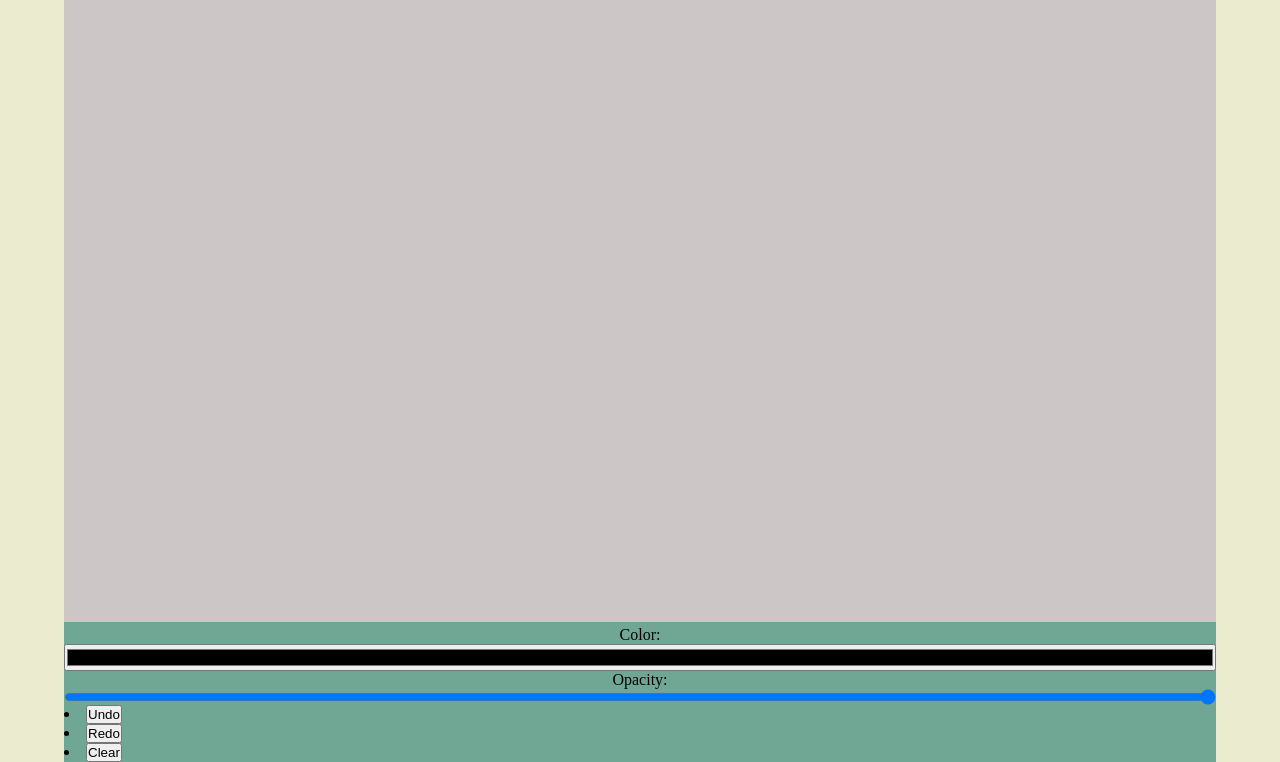
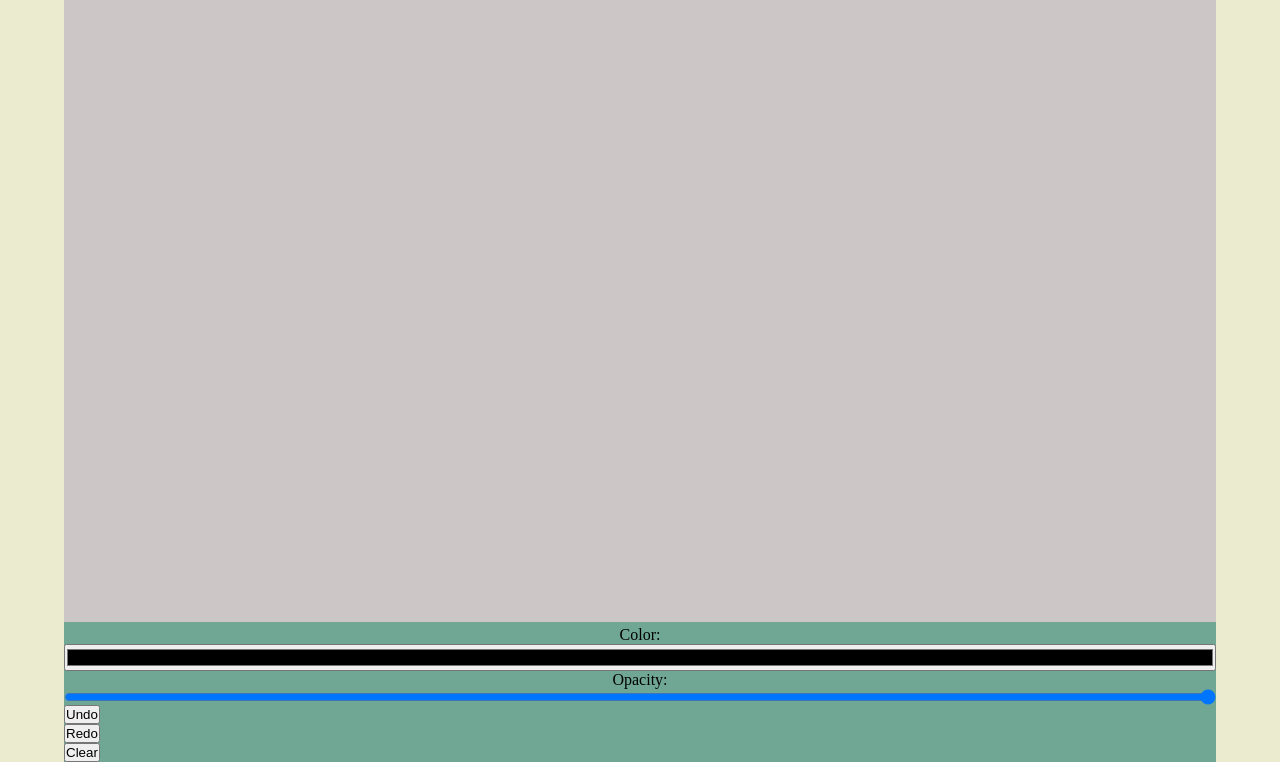
Before and after one commit to RPE8/odin-etch-a-sketch, a plain HTML site: page index.html in a window 1280 px wide. Shown: the part 58-820 px from the top of the page. Drawn offline with Linux system fonts and the light colour scheme.

Commit message:
Remove dots from menu list

```diff
--- a/index.html
+++ b/index.html
@@ -15,7 +15,7 @@
     <main id="main-content">
       <section id="draw-panel"><canvas></canvas></section>
       <section id="draw-tools">
-        <menu>
+        <menu id="tools-menu">
           <li class="labeled-input">
             <span>Color:</span><input type="color" />
           </li>
--- a/style/style.css
+++ b/style/style.css
@@ -31,6 +31,10 @@ canvas {
   background-color: rgb(204, 198, 198);
 }
 
+#tools-menu {
+  list-style: none;
+}
+
 .labeled-input {
   display: flex;
   flex-direction: column;
@@ -39,5 +43,4 @@ canvas {
 
 .labeled-input > input {
   width: 100%;
-  /* text-align: center; */
 }
```
